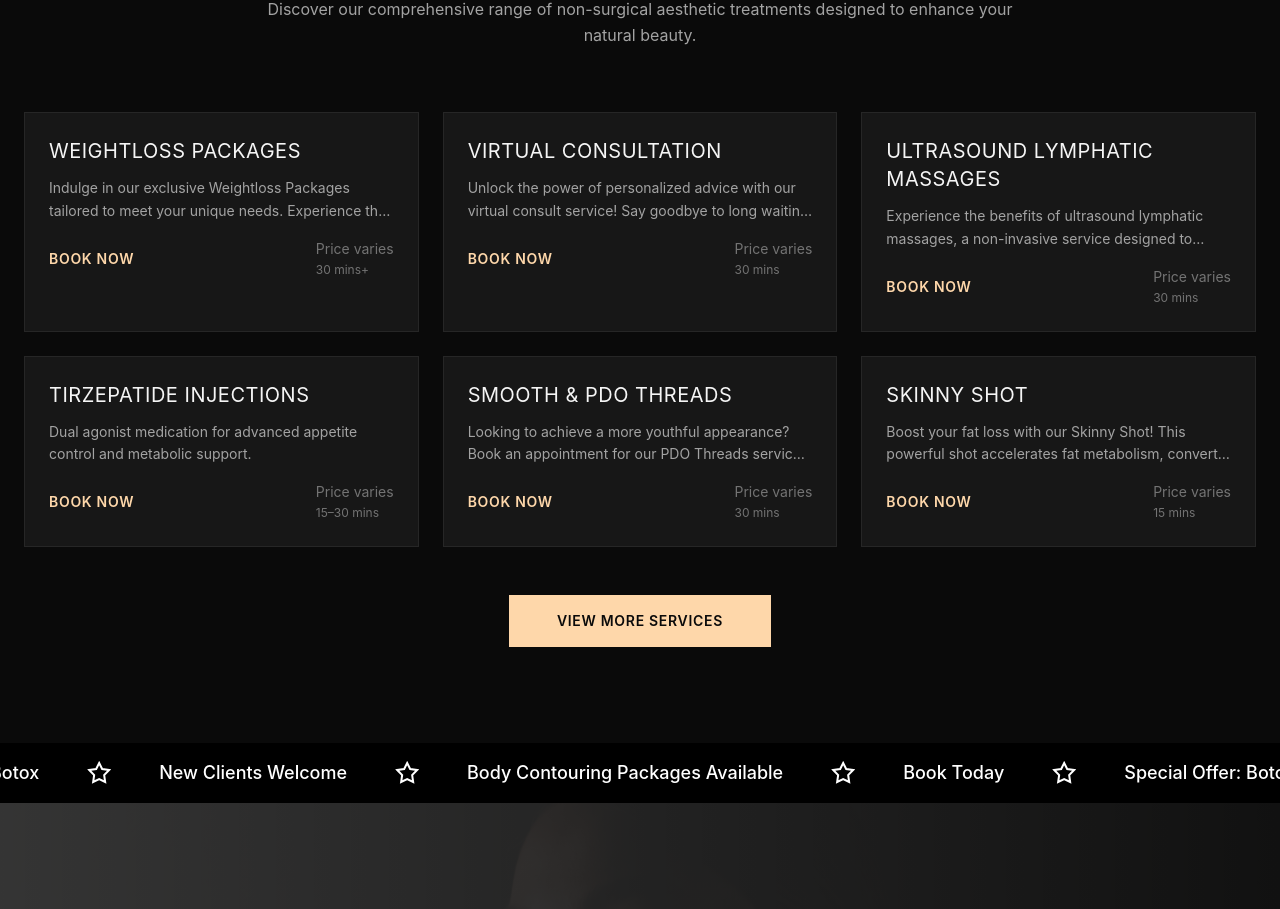
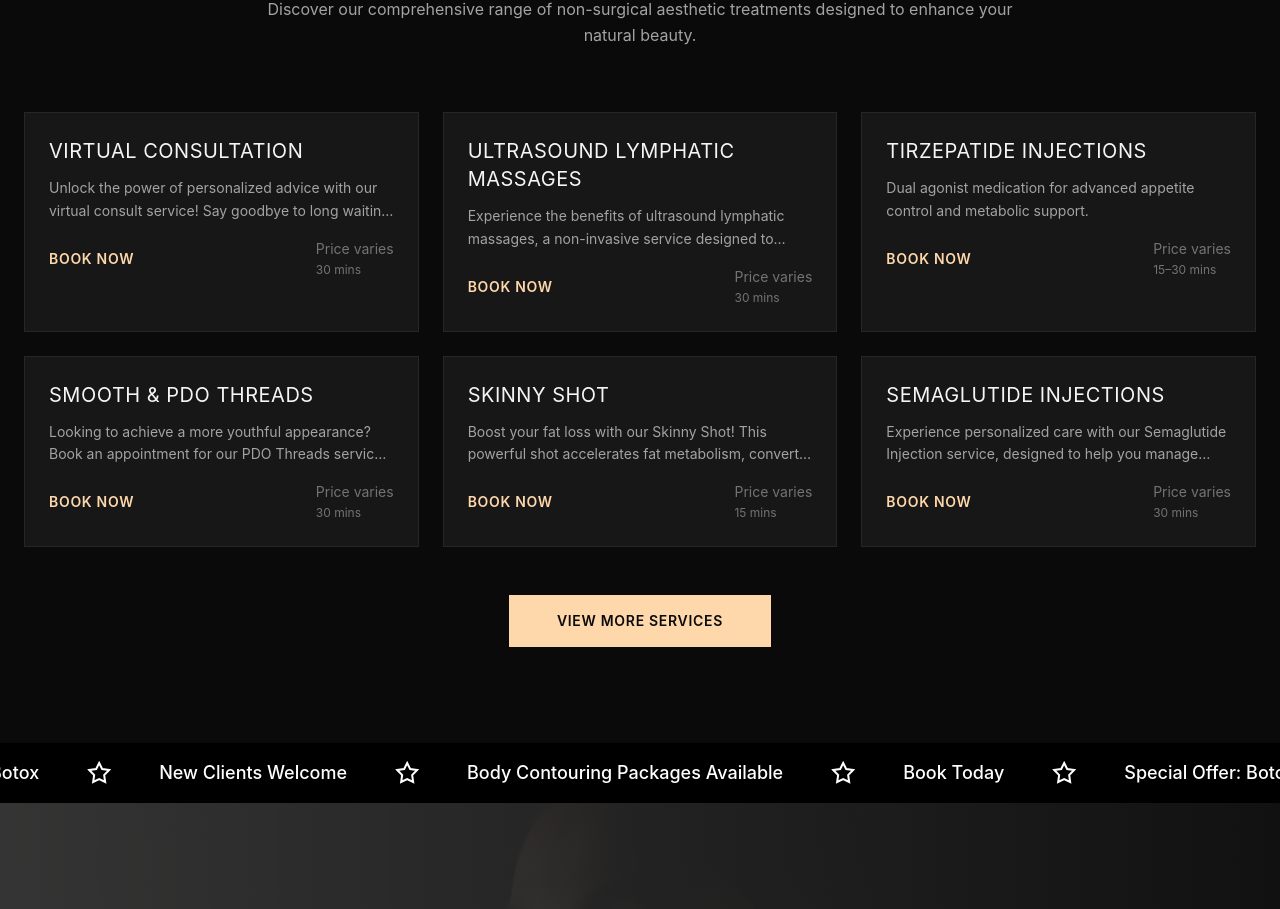
Before and after one commit to weedevelopers03/excelaesthatics, a React (Create React App) app: page / in a window 1280 px wide. Shown: the part 1640-2549 px from the top of the page. Built offline with nearby package versions, Linux system fonts and the light colour scheme.

Commit message:
services update

```diff
--- a/src/Services.jsx
+++ b/src/Services.jsx
@@ -3,15 +3,9 @@ import { useState } from 'react'
 const Services = () => {
   const [visibleServices, setVisibleServices] = useState(6)
 
+
   const allServices = [
     // Consults
-    {
-      name: 'Weightloss Packages',
-      price: 'Price varies',
-      duration: '30 mins+',
-      description:
-        'Indulge in our exclusive Weightloss Packages tailored to meet your unique needs. Experience the benefits of mesotherapy injections, wood therapy, and velashape treatments, all designed to help you achieve your wellness goals. Book your appointment today and embark on a journey towards a healthier and happier you!',
-    },
     {
       name: 'Virtual Consultation',
       price: 'Price varies',
@@ -50,13 +44,6 @@ const Services = () => {
       duration: '15 mins',
       description:
         'Boost your fat loss with our Skinny Shot! This powerful shot accelerates fat metabolism, converts carbs and sugars into energy, and speed up muscle recovery, making it perfect for enhancing your workouts and seeing quicker results. Get leaner and more energized with every session.',
-    },
-    {
-      name: 'Sermorelin Therapy',
-      price: 'Price varies',
-      duration: '30 mins',
-      description:
-        'Stimulate your body’s natural growth hormone production with sermorelin, a powerful peptide therapy designed to support deeper sleep, improved metabolism, fat loss, muscle recovery, and overall vitality. start your journey to balance hormones and healthy lifestyle today.',
     },
     {
       name: 'Semaglutide Injections',
@@ -103,13 +90,6 @@ const Services = () => {
         'Peptide Therapy is designed to enhance recovery, support wellness and optimize body goals. These treatments use targeted peptides (short chains of amino acids) that work at a cellular level to improve energy, support tissue and joint repair, boost metabolism, reduce inflammation, stimulate natural growth hormone, and promote anti-aging benefits. Each peptide has specific functions, such as improving sleep quality, aiding fat loss, enhancing muscle development, accelerating healing, and rejuvenating skin.',
     },
     {
-      name: 'NAD+ Therapy',
-      price: 'Price varies',
-      duration: '30 mins',
-      description:
-        'NAD and NAD+ are naturally occurring compounds in the body that play a key role in energy generation. NAD+ is especially important as it acts as a critical co-factor to enhance mitochondrial function. Mitochondria, often called the cell’s "energy powerhouses," convert micronutrients into ATP, the energy currency of our cells. As we age, NAD levels naturally decline due to reduced production and increased oxidative stress from environmental factors. This decline in NAD+ is linked to symptoms like fatigue, mental fog, dull skin, and poor sleep. Boosting NAD+ levels may support a broad range of health issues, from metabolic conditions like diabetes to more complex diseases like cancer.',
-    },
-    {
       name: 'Microneedling',
       price: 'Price varies',
       duration: '15 mins+',
@@ -143,13 +123,6 @@ const Services = () => {
       duration: '30 mins',
       description:
         'Letybo is a Korean-made, FDA-approved botulinum toxin treatment used to reduce the appearance of dynamic facial wrinkles, such as frown lines, forehead lines, and crow feet. Quick, minimally invasive, and effective, Letybo helps you achieve a smoother, more youthful look with natural results.',
-    },
-    {
-      name: 'LED Light Therapy',
-      price: 'Price varies',
-      duration: '15–30 mins',
-      description:
-        'LED (light-emitting diode) light therapy is a non-invasive treatment that enters the skin’s layers to improve the skin. Red LED light therapy may reduce inflammation and stimulate the production of collagen, a protein responsible for younger-looking skin that diminishes with age, treatment for wrinkles Blue LED light therapy may destroy acne-causing bacteria (P. acnes). Yellow LED light for skin erythema, relieves redness',
     },
     {
       name: 'L-Carnite Shots',
@@ -262,6 +235,219 @@ const Services = () => {
       description:
         'Revitalize your body and mind with our B12 Shot service. Feel a surge of energy as it boosts your natural vitality, while supporting brain health and improving your mood. ',
     },
+
+    // Laser & removal treatments
+    {
+      name: 'Three For Me',
+      price: 'US$50.00+',
+      duration: '30 mins',
+      description:
+        'ThreeForMe is a laser treatment that addresses multiple key skin concerns—wrinkles, sun damage, and uneven tone—in a single, efficient session for smoother, more radiant skin.',
+    },
+    {
+      name: 'Tattoo Removal',
+      price: '$100–$300',
+      duration: '45 mins',
+      description:
+        'Our professional laser tattoo removal service offers a safe and effective process tailored to your needs, using advanced laser technology to gradually and safely fade unwanted ink.',
+    },
+    {
+      name: 'Spider Vein Removal',
+      price: 'US$65.00+',
+      duration: '15 mins',
+      description:
+        'Sclerotherapy is a non-invasive medical procedure designed to effectively treat varicose and spider veins, enhancing both the look and health of your legs.',
+    },
+    {
+      name: 'Nail Fungal Removal',
+      price: 'US$200.00',
+      duration: '45 mins',
+      description:
+        'Our laser nail fungal removal service offers an effective and non-invasive solution for treating fungal infections, utilizing advanced laser technology to target fungus at the source.',
+    },
+    {
+      name: 'Skin Tag Removal',
+      price: 'US$100.00',
+      duration: '40 mins',
+      description:
+        'Say goodbye to skin tags with our effective and painless removal service. Book an appointment to discuss your treatment options today.',
+    },
+    {
+      name: 'Laser Hair Removal',
+      price: 'Pricing based on 6 sessions',
+      duration: '10 mins+',
+      description:
+        'Laser hair removal is a permanent solution to unwanted hair. The team at Excel Aesthetics uses advanced laser technology for smooth, long-lasting results.',
+    },
+    {
+      name: 'Laser IPL/Fractional',
+      price: 'Price varies',
+      duration: '30 mins+',
+      description:
+        'The Icon aesthetic system is a versatile beauty tool equipped with nonablative fractional technology, ideal for improving skin tone, texture, and pigmentation.',
+    },
+
+    // Body treatments
+    {
+      name: 'Massage Therapy',
+      price: 'US$55.00+',
+      duration: '30 mins',
+      description:
+        'Relax, restore and reset. Our professional massage services are designed to relieve tension, ease stress, and leave you feeling renewed.',
+    },
+    {
+      name: 'Lymphatic Drainage Massage',
+      price: 'US$110.00+',
+      duration: '30 mins',
+      description:
+        'Lymphatic Drainage Massage uses gentle, rhythmic techniques to encourage lymph flow, reduce fluid retention, and support your body’s natural detoxification process.',
+    },
+    {
+      name: 'Wood Therapy',
+      price: 'US$100.00+',
+      duration: '45 mins',
+      description:
+        'Embark on a journey of natural healing and body sculpting with our exclusive Wood Therapy, using traditional wooden tools to help contour and tone the body.',
+    },
+    {
+      name: 'Body Contouring',
+      price: 'US$99.00+',
+      duration: '30 mins',
+      description:
+        'Achieve a more sculpted, toned appearance with our non-invasive body contouring treatments, tailored to help you reach your aesthetic goals.',
+    },
+    {
+      name: 'Roller Wave Treatment/Endosphere',
+      price: 'US$100.00+',
+      duration: '30 mins',
+      description:
+        'Smooth, sculpt and define with our advanced Roller Wave Treatment! This non-invasive compression micro-vibration therapy improves circulation and skin texture.',
+    },
+    {
+      name: 'Skin Tightening/Body Contouring',
+      price: 'Price varies per section',
+      duration: '15 mins+',
+      description:
+        'TempSure™ Envi uses radiofrequency energy to gently heat tissue beneath the skin, stimulating collagen production for firmer, tighter-looking skin.',
+    },
+    {
+      name: 'Vaginal Rejuvenation',
+      price: 'US$400.00+',
+      duration: '30 mins',
+      description:
+        'The TempSure Vitalia treatment is a non-invasive, non-hormonal and chemical-free solution for feminine wellness, using radiofrequency energy for comfort and confidence.',
+    },
+    {
+      name: 'Intimate Whitening Treatments',
+      price: 'Price varies',
+      duration: '30 mins',
+      description:
+        'Experience the confidence-boosting results of our professional-grade intimate whitening treatments, designed for gentle and effective brightening.',
+    },
+    {
+      name: 'Carbon Peel',
+      price: 'US$200.00',
+      duration: '30 mins',
+      description:
+        'Experience the revitalizing effects of a Carbon Peel, designed to deeply cleanse and rejuvenate your skin while helping minimize the appearance of pores.',
+    },
+
+    // Injectables & skin boosters
+    {
+      name: 'Jeuveau',
+      price: 'US$12.00',
+      duration: '30 mins',
+      description:
+        'Jeuveau appointments provide a professional solution for reducing the appearance of wrinkles, delivering natural-looking results with minimal downtime.',
+    },
+    {
+      name: 'Daxxify',
+      price: 'US$12.00',
+      duration: '30 mins',
+      description:
+        'Daxxify is a peptide-formulated injectable treatment designed to help reduce the appearance of wrinkles and fine lines, with results that last longer than traditional neurotoxins.',
+    },
+    {
+      name: 'Dysport',
+      price: 'US$7.00',
+      duration: '30 mins',
+      description:
+        'Dysport is a fast-acting injectable treatment that smooths moderate to severe frown lines for a naturally refreshed appearance.',
+    },
+    {
+      name: 'Skin Boosters',
+      price: 'US$199.00+',
+      duration: '30 mins',
+      description:
+        'Skin Boosters deliver deep hydration beneath the surface, improving elasticity, texture, and overall radiance for a healthy, dewy glow.',
+    },
+    {
+      name: 'Dark Circle & Under Eye Rejuvenation (Toskani)',
+      price: 'US$250.00+',
+      duration: '30 mins',
+      description:
+        'Our Undereye Contour service is designed to brighten, smooth, and reduce puffiness around the delicate eye area, leaving you looking refreshed and well-rested.',
+    },
+
+    // Lash, brow & beauty
+    {
+      name: 'Lash Extensions',
+      price: 'US$110.00+',
+      duration: '2 hrs',
+      description:
+        'We specialize in enhancing your natural beauty with our expertly applied eyelash extensions. Say goodbye to daily mascara and hello to effortless, full lashes.',
+    },
+    {
+      name: 'Lip Blushing',
+      price: 'US$50.00+',
+      duration: '30 mins',
+      description:
+        'Lip Blushing is a type of semi-permanent cosmetic tattooing procedure achieved by depositing pigment into the lips for a soft, natural tint and defined shape.',
+    },
+    {
+      name: 'Korean Lash Lift & Tint',
+      price: 'US$130.00',
+      duration: '2 hrs',
+      description:
+        'The next generation of lash lifting. Our Korean Lash Lift & Tint delivers a beautifully lifted, natural curl with rich, long-lasting color.',
+    },
+    {
+      name: 'Brows',
+      price: 'US$45.00+',
+      duration: '30 mins',
+      description:
+        'Get ready to elevate your look with our expert brow shaping service! Achieve a natural, flawless brow that frames and enhances your features.',
+    },
+    {
+      name: 'Powder Brows',
+      price: 'Price varies',
+      duration: '1 hr 45 mins+',
+      description:
+        'Powder Brows is a cosmetic semi-permanent makeup technique that creates a soft, powdered brow effect for fuller, more defined arches.',
+    },
+    {
+      name: 'Facials',
+      price: 'US$88.00+',
+      duration: '1 hr 10 mins+',
+      description:
+        'Indulge in a rejuvenating facial experience that will leave you feeling refreshed and glowing, customized to your skin’s unique needs.',
+    },
+
+    // Promotions & packages
+    {
+      name: 'PDO Thread Promotion',
+      price: 'US$1,500.00',
+      duration: '40 mins',
+      description:
+        'Full face PDO Threads.',
+    },
+    {
+      name: 'Event Exclusive Specials',
+      price: 'US$450.00+',
+      duration: '30 mins',
+      description:
+        'Exclusive event-only pricing available for 72 hours after the event. Take advantage of limited-time savings on select treatments.',
+    },
   ]
 
   const handleBooking = () => {
```
